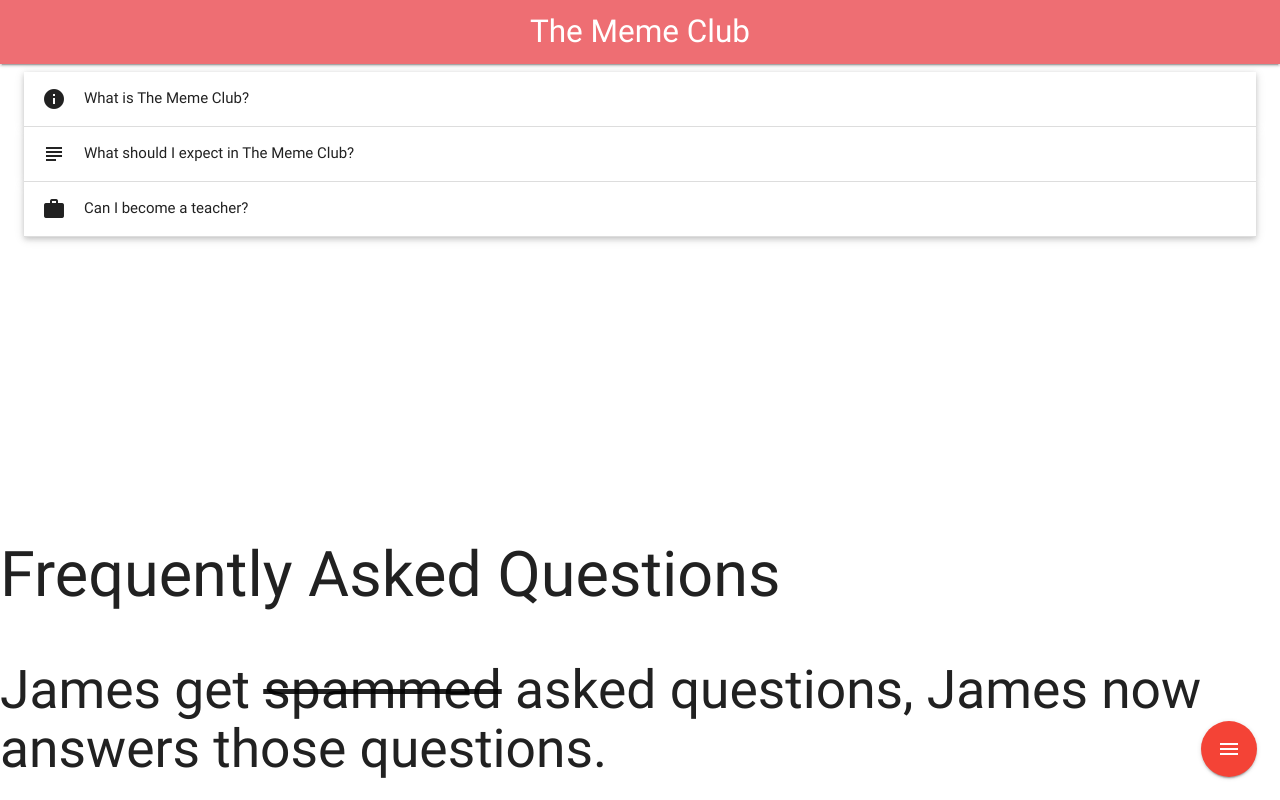
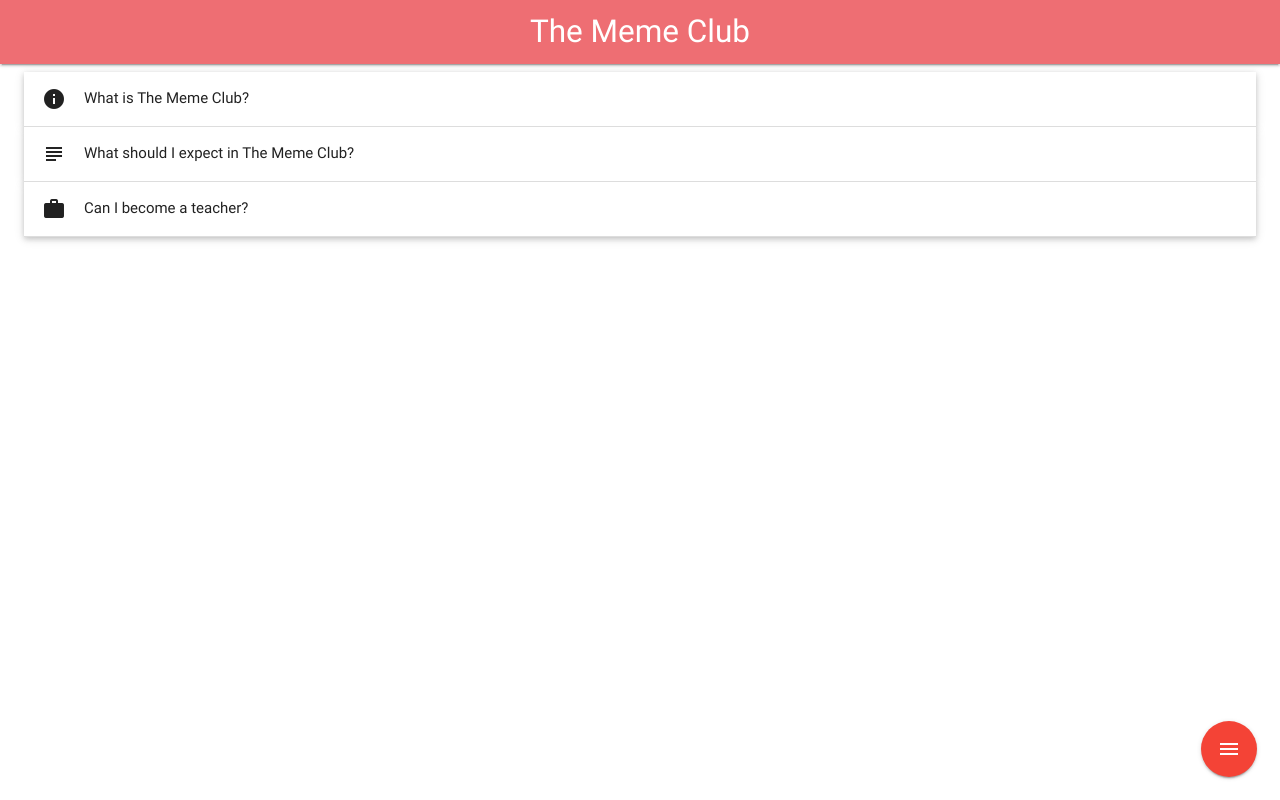
Before and after one commit to The-Meme-Club/gc.1AwesomeMeme.github.io, a plain HTML site: page about/index.html in a window 1280 px wide. Drawn offline with nearby package versions, Linux system fonts and the light colour scheme.

Commit message:
Update index.html

```diff
--- a/about/index.html
+++ b/about/index.html
@@ -48,12 +48,6 @@
                 </main>
              <footer>
              </footer>
-            <h1 class="title is-3">
-                Frequently Asked Questions
-            </h1>
-            <h2 class="subtitle is-5">
-                James get <strike>spammed</strike> asked questions, James now answers those questions.
-            </h2>
         </body>
     </html>
     </body>
```
